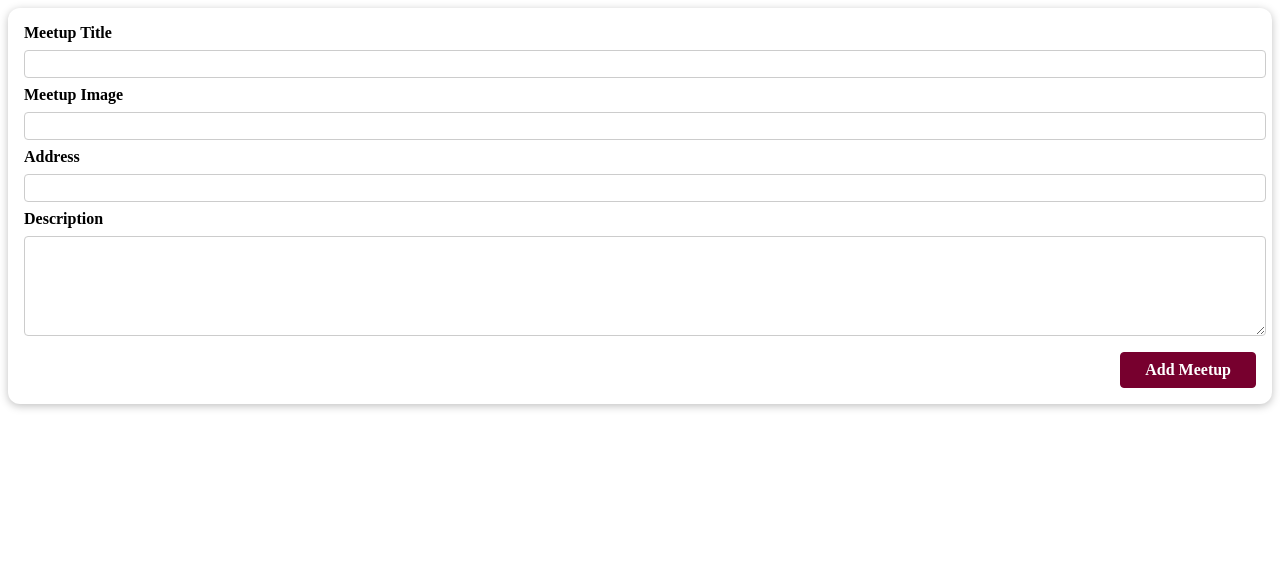
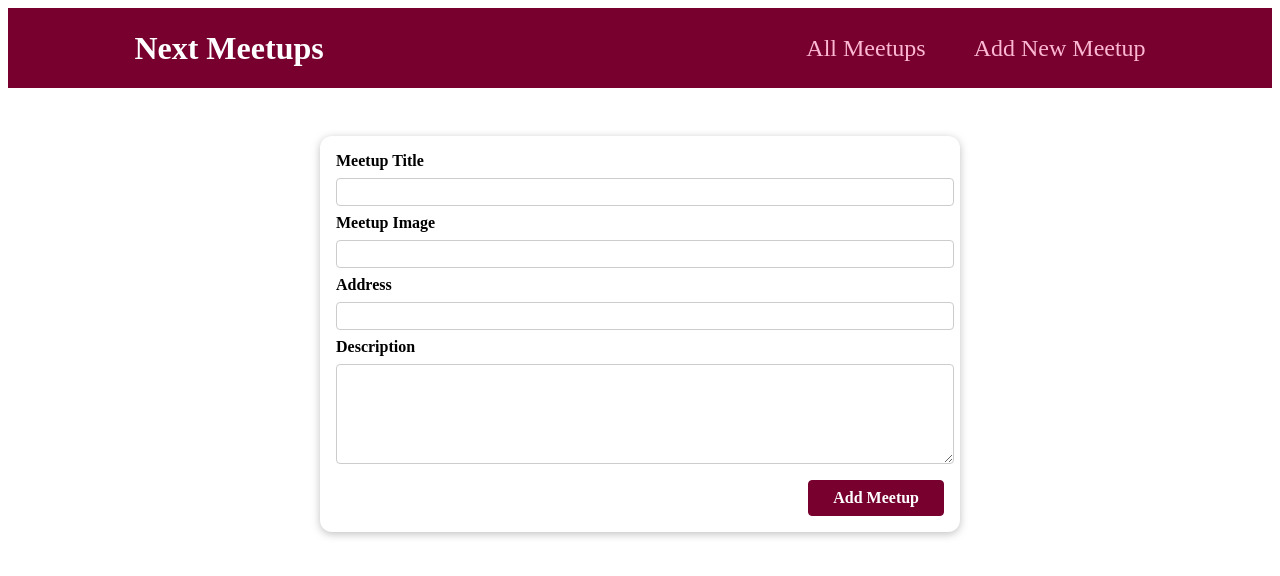
Before and after one commit to ahmetcankaratas/meetups-nextjs, a Next.js app: page /new-meetup in a window 1280 px wide. Shown: the top 576 px of the page. Built offline with nearby package versions, Linux system fonts and the light colour scheme.

Commit message:
add layout n navbar

```diff
--- /dev/null
+++ b/src/components/layout/Layout.module.scss
@@ -0,0 +1,5 @@
+.main {
+    margin: 3rem auto;
+    width: 90%;
+    max-width: 40rem;
+  }
--- /dev/null
+++ b/src/components/layout/Layout.tsx
@@ -0,0 +1,16 @@
+import MainNavigation from "./MainNavigation";
+import classes from "./Layout.module.scss";
+
+type CardProps = {
+  children: React.ReactNode;
+};
+const Layout: React.FC<CardProps> = (props) => {
+  return (
+    <div>
+      <MainNavigation />
+      <main className={classes.main}>{props.children}</main>
+    </div>
+  );
+};
+
+export default Layout;
--- /dev/null
+++ b/src/components/layout/MainNavigation.module.scss
@@ -0,0 +1,40 @@
+@import "./../../styles/colors.scss";
+
+.header {
+    height: 5rem;
+    display: flex;
+    align-items: center;
+    justify-content: space-between;
+    background-color: $btnColor;
+    padding: 0 10%;
+  }
+
+  .logo {
+    font-size: 2rem;
+    color: $white;
+    font-weight: bold;
+  }
+
+  .header ul {
+    list-style: none;
+    margin: 0;
+    padding: 0;
+    display: flex;
+    align-items: baseline;
+  }
+
+  .header li {
+    margin-left: 3rem;
+  }
+
+  .header a {
+    text-decoration: none;
+    font-size: 1.5rem;
+    color: $lightRed;
+  }
+
+  .header a:hover,
+  .header a:active,
+  .header a.active {
+    color: $white
+  }
--- /dev/null
+++ b/src/components/layout/MainNavigation.tsx
@@ -0,0 +1,22 @@
+import Link from "next/link";
+import classes from "./MainNavigation.module.scss";
+
+const MainNavigation: React.FC = () => {
+  return (
+    <header className={classes.header}>
+      <div className={classes.logo}>Next Meetups</div>
+      <nav>
+        <ul>
+          <li>
+            <Link href="/">All Meetups</Link>
+          </li>
+          <li>
+            <Link href="/new-meetup">Add New Meetup</Link>
+          </li>
+        </ul>
+      </nav>
+    </header>
+  );
+};
+
+export default MainNavigation;
--- a/src/pages/_app.tsx
+++ b/src/pages/_app.tsx
@@ -1,5 +1,10 @@
+import Layout from "@/components/layout/layout";
 import type { AppProps } from "next/app";
 
 export default function App({ Component, pageProps }: AppProps) {
-  return <Component {...pageProps} />;
+  return (
+    <Layout>
+      <Component {...pageProps} />
+    </Layout>
+  );
 }
--- a/src/styles/_colors.scss
+++ b/src/styles/_colors.scss
@@ -2,3 +2,4 @@
 $btnColor: #77002e;
 $btnColor-active: #ffe2ed;
 $lightBlack: #2c292b;
+$lightRed: #fcb8d2;
```
